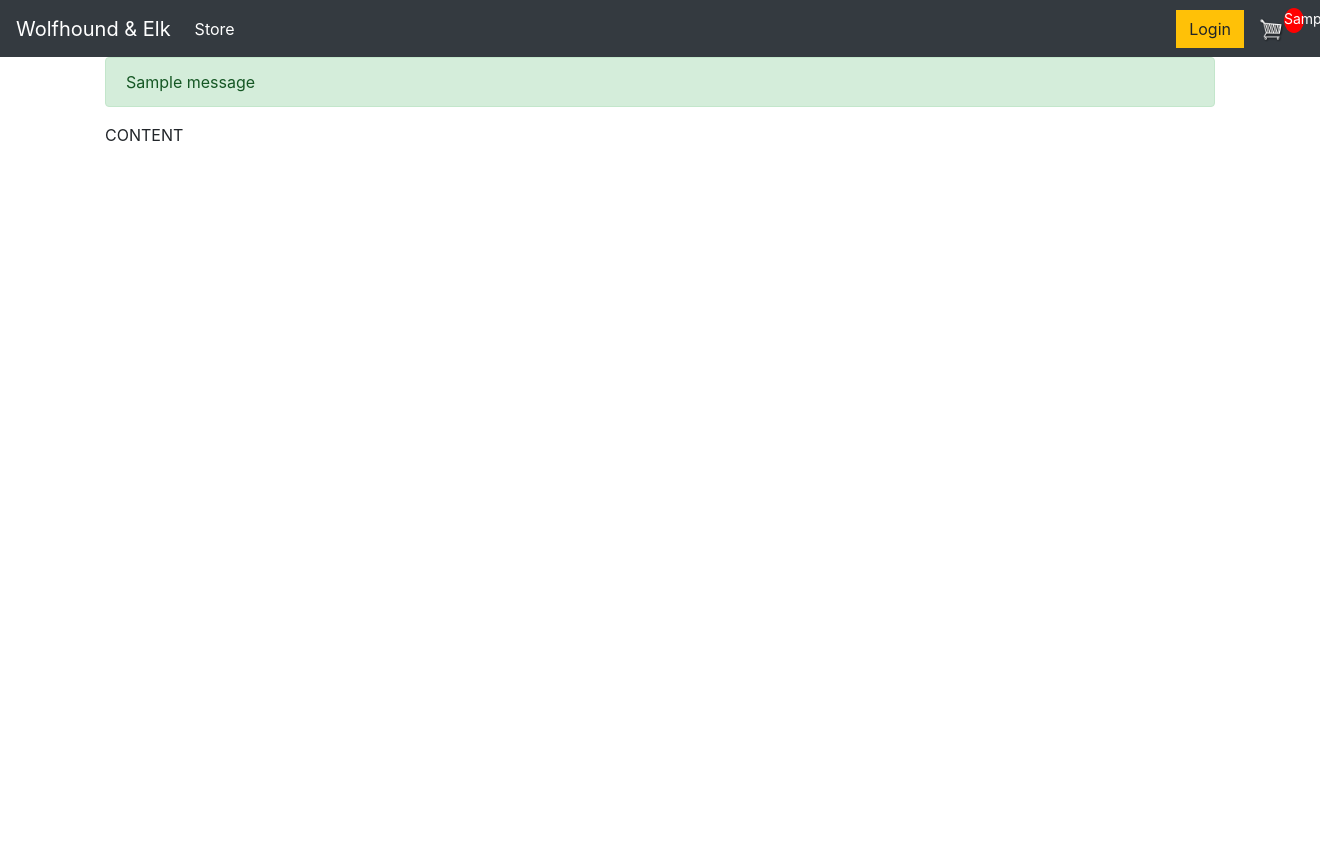
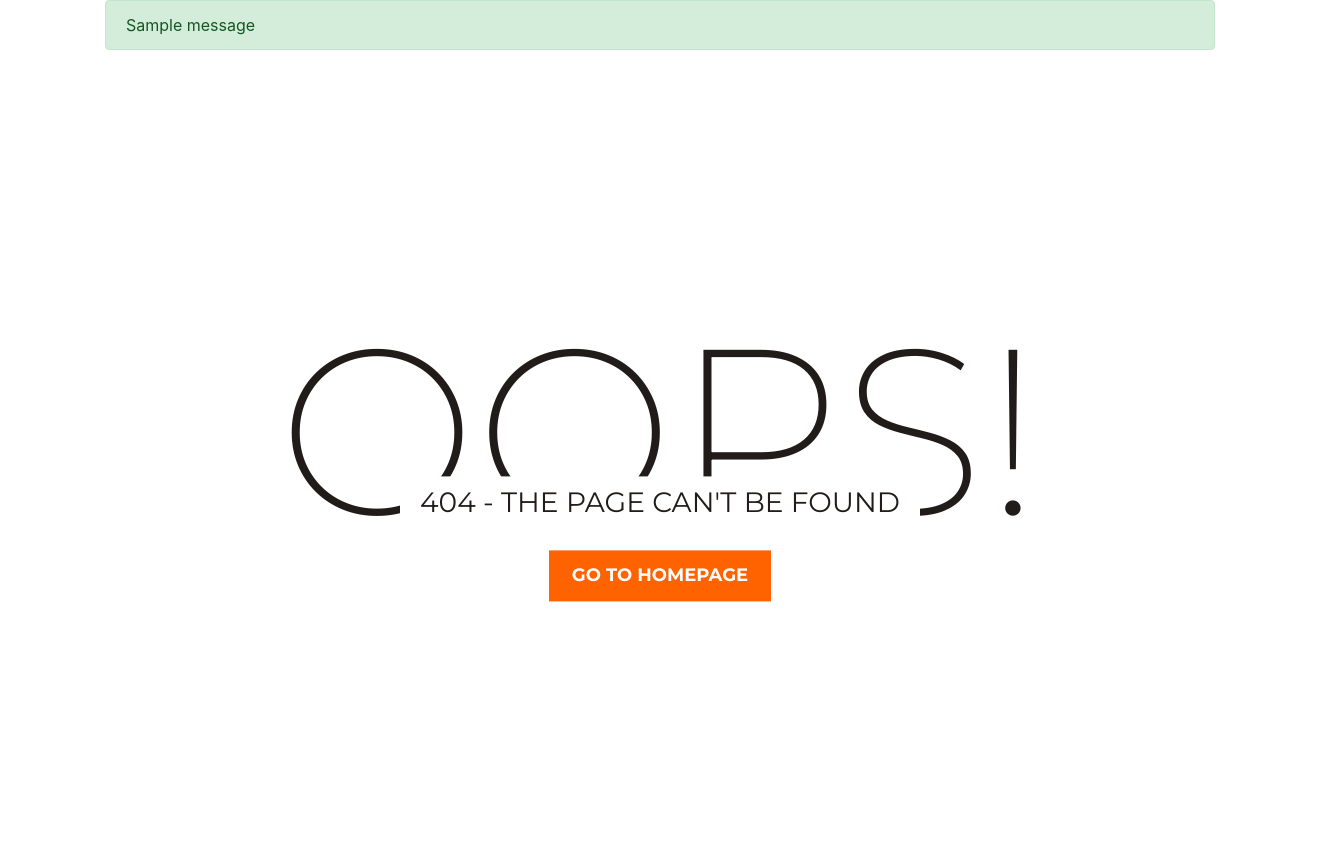
Before and after one commit to andrewmurphy123/GlobalClassroomProject, a Django app: template Wolfhound/ecommerce/store/templates/store/error.html in a window 1320 px wide; the page is wider, and only the part inside the window is pictured. Before the commit the page ends 141 px from the top of that part, so only its background shows below. Run offline with Django 3.2, Linux system fonts and the light colour scheme; the template is opened without the code that fills it: most values are stand-ins (such as "Sample title", 1, 10 or a date in 2020); one stand-in notice (Sample message) is shown; some libraries are stand-ins or nearby versions.

Commit message:
Minor Fixes

```diff
--- a/Wolfhound/ecommerce/store/models.py
+++ b/Wolfhound/ecommerce/store/models.py
@@ -153,9 +153,9 @@ class Product(models.Model):
     @property
     def image_url(self):
         try:
-            url = self.image.url
+            url = self.image.url    # link to display the image from the database
         except:
-            url = ''
+            url = '/media/photos/placeholder.png'   # default placeholder if there is no image
         return url
 
     def __str__(self):
--- a/Wolfhound/ecommerce/store/templates/store/error.html
+++ b/Wolfhound/ecommerce/store/templates/store/error.html
@@ -21,42 +21,19 @@
 
 </head>
 <body>
-<nav class="navbar navbar-expand-lg navbar-dark bg-dark">
-    <a class="navbar-brand" href="{% url 'store' %}">Wolfhound & Elk</a>
-    <button aria-controls="navbarSupportedContent" aria-expanded="false" aria-label="Toggle navigation" class="navbar-toggler"
-            data-target="#navbarSupportedContent" data-toggle="collapse" type="button">
-        <span class="navbar-toggler-icon"></span>
-    </button>
-
-    <div class="collapse navbar-collapse" id="navbarSupportedContent">
-        <ul class="navbar-nav mr-auto">
-            <li class="nav-item active">
-                <a class="nav-link" href="{% url 'store' %}">Store<span class="sr-only">(current)</span></a>
-            </li>
-        </ul>
-
-        <div class="form-inline my-2 my-lg-0">
-            {% if user.is_authenticated %}
-            <a href="{% url 'logout' %}" class="btn btn-warning">Logout</a>
-            {% else %}
-            <a href="{% url 'login' %}" class="btn btn-warning">Login</a>
-            {% endif %}
-            <a href="{% url 'cart' %}">
-                <img id="cart-icon" src="{% static 'images/cart.png' %}">
-            </a>
-            <p id="cart-total">{{cart_items}}</p>
-        </div>
-
-    </div>
-</nav>
-
-
 <div class="container">
     {% if messages %}
         {% for message in messages %}
             {% if message.tags == 'error' %}
                 <div class="alert alert-danger" role="alert">{{ message }}</div>
-                <div id="notfound">
+            {% else %}
+                <div class="alert alert-{{ message.tags }}" role="alert">{{ message }}</div>
+            {% endif %}
+        {% endfor %}
+    {% endif %}
+
+    {% block content %}
+                        <div id="notfound">
                     <div class="notfound">
                         <div class="notfound-404">
                             <h1>Oops!</h1>
@@ -65,14 +42,6 @@
                         <a href="https://wolfhoundandelk.com/">Go TO Homepage</a>
                     </div>
                 </div>
-            {% else %}
-                <div class="alert alert-{{ message.tags }}" role="alert">{{ message }}</div>
-            {% endif %}
-        {% endfor %}
-    {% endif %}
-
-    {% block content %}
-        CONTENT
     {% endblock %}
 </div>
 <script crossorigin="anonymous" integrity="sha384-J6qa4849blE2+poT4WnyKhv5vZF5SrPo0iEjwBvKU7imGFAV0wwj1yYfoRSJoZ+n" src="https://code.jquery.com/jquery-3.4.1.slim.min.js"></script>
--- a/Wolfhound/ecommerce/store/views.py
+++ b/Wolfhound/ecommerce/store/views.py
@@ -1,4 +1,4 @@
-from django.core.exceptions import ObjectDoesNotExist
+from django.core.exceptions import ObjectDoesNotExist, PermissionDenied
 from django.http import JsonResponse, HttpResponse
 from django.db.models import F
 from django.contrib import messages
@@ -53,7 +53,9 @@ def user_logout(request):
 
 def store(request):
     if not request.user.is_authenticated:
-        return redirect('login')
+        #return redirect('login')
+        return render(request, 'store/error.html')
+        # raise PermissionDenied
     else:
         try:
             customer = request.user.customer
```
Also changed, not shown: Wolfhound/ecommerce/store/templates/store/store.html (+5 -5 lines).
